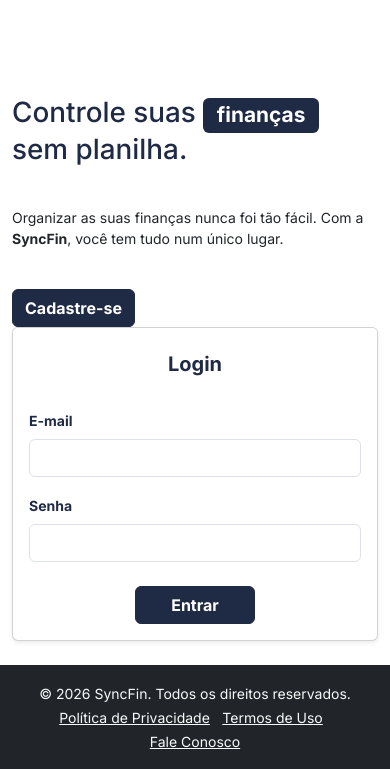
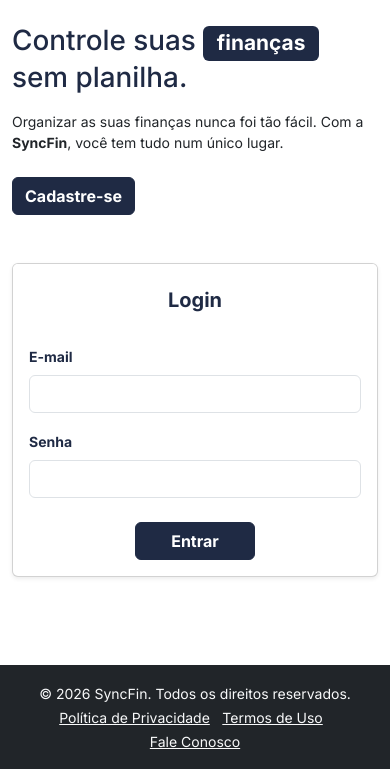
Before and after one commit to bellacarmobrito/syncFin, a Java web app: page / in a window 390 px wide. Shown: the part 75-844 px from the top of the page. Run offline with Tomcat 11, a stand-in JSP engine, Linux system fonts and the light colour scheme.

Commit message:
fix: ajusta espacamento da tela de login no mobile

```diff
--- a/src/main/webapp/index.jsp
+++ b/src/main/webapp/index.jsp
@@ -14,13 +14,13 @@
 </head>
 <body>
 <%@include file="header-publico.jsp" %>
-<div class="container d-flex align-items-center justify-content-center min-vh-90 mt-5 gap-3">
-    <div class="row align-items-center justify-content-center mt-5">
+<div class="container d-flex align-items-center justify-content-center mt-4 mt-md-5 mb-5">
+    <div class="row align-items-center justify-content-center">
 
-        <div class="col-md-6">
-            <h1 class="mb-3">Controle suas <span class="badge text-white fw-bold" style="background-color: #1F2A44">finanças</span> sem planilha.</h1><br>
-            <p>Organizar as suas finanças nunca foi tão fácil. Com a <strong class="fw-bold">SyncFin</strong>, você tem tudo num único
-                lugar.</p> <br>
+        <div class="col-md-6 mb-5 mb-md-0">
+            <h1 class="mb-3">Controle suas <span class="badge text-white fw-bold" style="background-color: #1F2A44">finanças</span> sem planilha.</h1>
+            <p class="mb-4">Organizar as suas finanças nunca foi tão fácil. Com a <strong class="fw-bold">SyncFin</strong>, você tem tudo num único
+                lugar.</p>
             <a class="btn custom text-white fw-bold" href="cadastro-cliente.jsp">Cadastre-se</a>
         </div>
 
```
